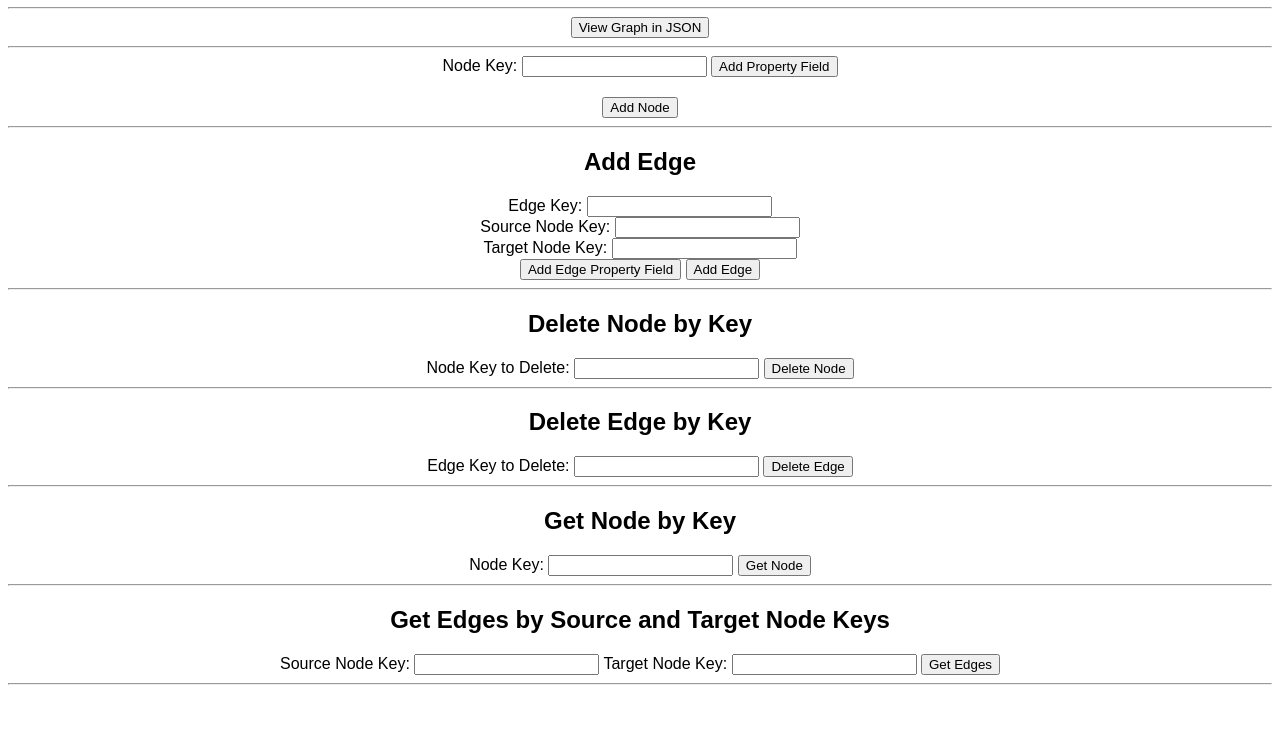
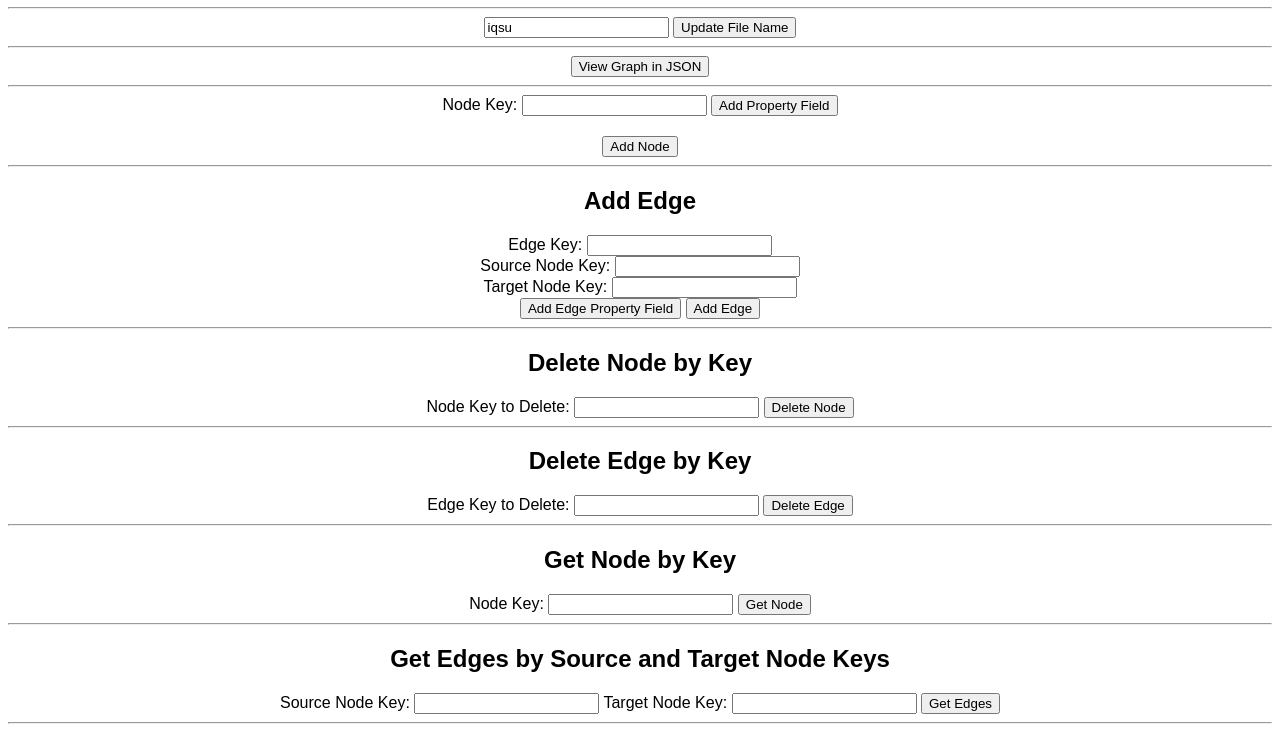
Before and after one commit to ikbhal/wise, a website: page public/index.html in a window 1280 px wide. Shown: the part 144-876 px from the top of the page. Before the commit the page ends 837 px from the top, so only its background shows below. Drawn offline with Linux system fonts and the light colour scheme.

Commit message:
pass filename parameter

```diff
--- a/public/index.html
+++ b/public/index.html
@@ -18,6 +18,17 @@
     }
   </style>
   <script>
+     let fileName = 'iqsu'; // Default value, can be changed by the user
+
+function updateFileName() {
+    fileName = document.getElementById('file-name').value;
+  }
+
+  function formUrl(endpoint) {
+    return `https://graphbase.rontohub.com/v6/graph/${fileName}/${endpoint}`;
+  }
+
+
     function addPropertyField() {
       const container = document.getElementById('property-container');
       const propertyField = document.createElement('div');
@@ -53,7 +64,7 @@
         properties: properties
       };
 
-      fetch('https://graphbase.rontohub.com/v6/graph/iqsu/addNode', {
+      fetch(formUrl('addNode'), {
         method: 'POST',
         headers: {
           'Content-Type': 'application/json'
@@ -70,7 +81,8 @@
     }
 
     function viewGraphInJSON() {
-      fetch('https://graphbase.rontohub.com/v6/graph/iqsu/exportGraph')
+      fetch(formUrl('exportGraph'))
+      // fetch('https://graphbase.rontohub.com/v6/graph/iqsu/exportGraph')
       .then(response => response.json())
       .then(data => {
         const jsonString = JSON.stringify(data, null, 2);
@@ -122,9 +134,7 @@
         properties: edgeProperties
       };
 
-      const fileName = 'iqsu';
-
-      fetch('https://graphbase.rontohub.com/v6/graph/' + fileName + '/addEdge', {
+      fetch(formUrl('addEdge'), {
         method: 'POST',
         headers: {
           'Content-Type': 'application/json'
@@ -163,7 +173,7 @@
 
       const fileName = 'iqsu';
 
-      fetch(`https://graphbase.rontohub.com/v6/graph/${fileName}/deleteNode/${nodeKeyToDelete}`, {
+      fetch(formUrl(`deleteNode/${nodeKeyToDelete}`), {
         method: 'DELETE'
       })
       .then(response => response.json())
@@ -184,9 +194,7 @@
     function deleteEdge() {
       const edgeKeyToDelete = document.getElementById('delete-edge-key').value;
 
-      const fileName = 'iqsu';
-
-      fetch(`https://graphbase.rontohub.com/v6/graph/${fileName}/deleteEdge/${edgeKeyToDelete}`, {
+      fetch(formUrl(`deleteEdge/${edgeKeyToDelete}`), {
         method: 'DELETE'
       })
       .then(response => response.json())
@@ -204,9 +212,7 @@
       const sourceNodeKey = document.getElementById('source-node-key-get').value;
       const targetNodeKey = document.getElementById('target-node-key-get').value;
 
-      const fileName = 'iqsu';
-
-      fetch(`https://graphbase.rontohub.com/v6/graph/${fileName}/getEdges/${sourceNodeKey}/${targetNodeKey}`)
+      fetch(formUrl(`getEdges/${sourceNodeKey}/${targetNodeKey}`))
       .then(response => response.json())
       .then(data => {
         displayEdges(data);
@@ -219,9 +225,8 @@
     function getNode() {
     const nodeKey = document.getElementById('get-node-key').value;
 
-    const fileName = 'iqsu';
-
-    fetch(`https://graphbase.rontohub.com/v6/graph/${fileName}/getNode/${nodeKey}`)
+    // const fileName = 'iqsu';
+    fetch(formUrl(`getNode/${nodeKey}`))
     .then(response => response.json())
     .then(data => {
       displayNode(data);
@@ -247,6 +252,11 @@
 <body>
   <button onclick="goToHome()">Home</button>
   <h1>Welcome to wise.rontohub.com!</h1>
+  <hr/>
+
+  <input type="text" id="file-name" placeholder="Enter File Name" value="iqsu">
+  <button onclick="updateFileName()">Update File Name</button>
+
   <hr/>
   <button onclick="viewGraphInJSON()">View Graph in JSON</button>
   <hr/>
```
